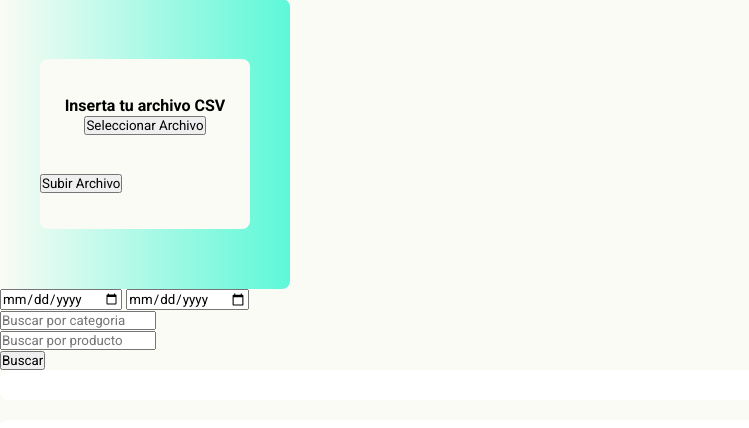
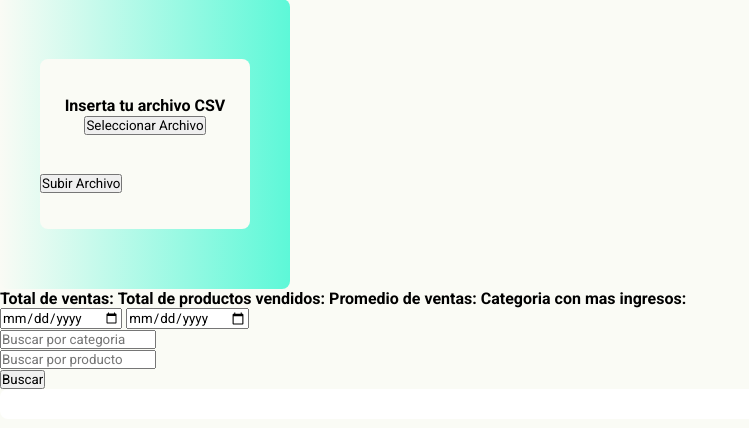
Before and after one commit to yUMIP04/Sistema-de-Ventas-con-Dashboard, a Flask app: page /Inicio in a window 1280 px wide. Shown: the part 108-536 px from the top of the page, without its empty margins (0-749 px from the left). Run offline with Flask 3, Linux system fonts and the light colour scheme; some libraries are stand-ins or nearby versions.

Commit message:
Mostrando la informacion procesada por pandas en html

```diff
--- a/app.py
+++ b/app.py
@@ -71,6 +71,12 @@ def Inicio_dashboard():
     graf_lineas = ""
     graf_barras = ""
 
+    total_ventas_dinero = ""
+    total_productos_vendidos = ""
+    ticket_promedio = ""
+    producto_vendidosMax = ""
+    categoria_MaxIngresos = ""
+
     archivo_actual = session.get('archivo_actual', '')
 
     if request.method == 'POST':
@@ -85,6 +91,7 @@ def Inicio_dashboard():
             if archivo_actual:
                 carpeta_csv = os.path.join(app.root_path, 'static', 'uploads', 'CSV')
                 ruta_final = os.path.join(carpeta_csv, archivo_actual)
+
 
                 graf_pastel, graf_lineas, graf_barras = Create_Graficas(ruta_final, filtro_fecha_inicio, filtro_fecha_fin, filtro_categoria, filtro_producto)
 
--- a/aux_pandas.py
+++ b/aux_pandas.py
@@ -2,6 +2,9 @@ import pandas as pd
 import os
 import datetime
 
+archivo = "archivo.csv"
+ruta = os.path.join('static', 'uploads', 'CSV')
+ruta_final = os.path.join(ruta, archivo)
 def ProcesamientoDatos_CSV(ruta_csv):
 
     try:
@@ -62,9 +65,13 @@ def ProcesamientoDatos_CSV(ruta_csv):
 
                    #Categoria con mas ingresos
 
-                   agrupando_categorias = csv.groupby('Categoria')["Precio"].sum().sort_values(ascending=False)
+                   agrupando_categorias = csv.groupby('Categoria')["Precio"].sum().sort_values(ascending=False).reset_index()
+
                    print(agrupando_categorias)
 
+                   Categoria_Max = agrupando_categorias[agrupando_categorias["Precio"] > 80.0]["Categoria"]
+                   categoria_str = str(Categoria_Max)
+                   print(categoria_str)
                    return csv, total_ventas_dinero, totalProductos_vendidos,ticket_promedio, producto_vendidoMax, agrupando_categorias
 
         else:
@@ -74,3 +81,5 @@ def ProcesamientoDatos_CSV(ruta_csv):
     except Exception as e:
         print(f"Hubo un error al encontrar el archivo: {e}")
         return None
+
+ProcesamientoDatos_CSV(ruta_final)
--- a/templates/Inicio.html
+++ b/templates/Inicio.html
@@ -26,6 +26,13 @@
 
 </div>
 
+</div>
+
+<div class="resultado-procesamiento">
+    <strong>Total de ventas:</strong>
+    <strong>Total de productos vendidos:</strong>
+    <strong>Promedio de ventas:</strong>
+    <strong>Categoria con mas ingresos:</strong>
 </div>
 
 <div class="Filtros">
```
